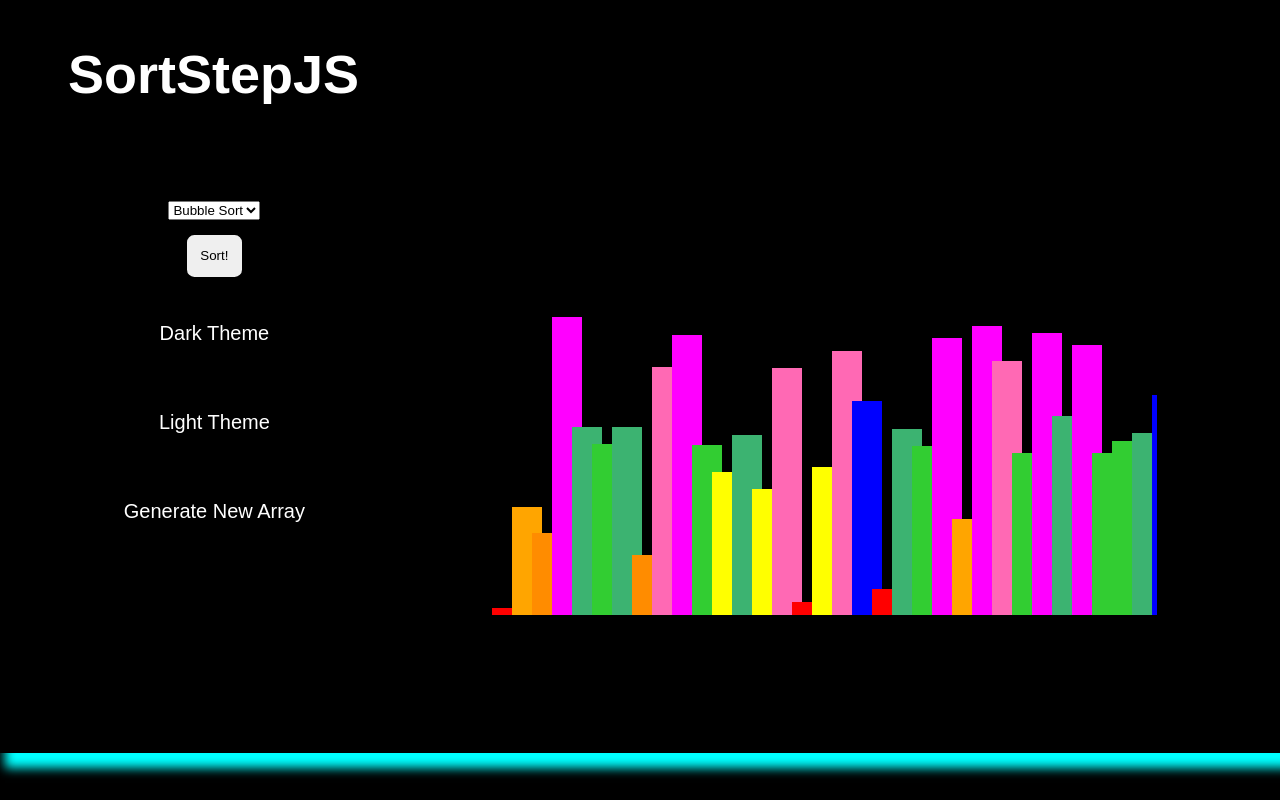
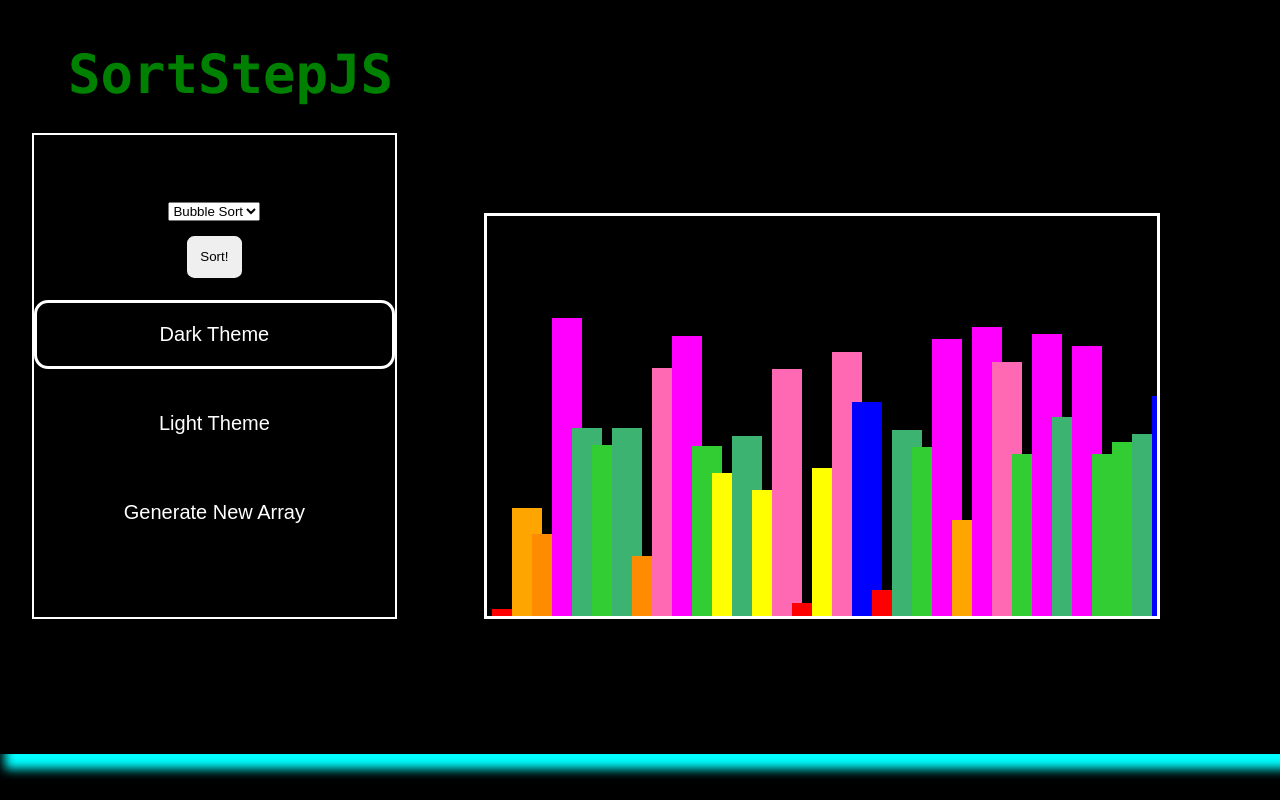
Before and after one commit to silvia-odwyer/SortStepJS, a plain HTML site: page index.html in a window 1280 px wide. Both pictures are taken after a click on the item "Dark Theme". Drawn offline with Linux system fonts and the light colour scheme.

Commit message:
Adjustments to the dark theme.

```diff
--- a/script.js
+++ b/script.js
@@ -13,7 +13,7 @@
     var sort_label;
     var bubbleSortID;
     var submit_count = 0;
-    var last_index;
+
 
     var item_array = []
     item_array = getRandomArray();
@@ -43,6 +43,7 @@
        var dark_theme_button = document.querySelector('#dark_theme');
        light_theme_button.addEventListener('click', function(){changeTheme("light")}, false);
        dark_theme_button.addEventListener('click', function(){changeTheme("dark")}, false);
+       dark_theme_button.addEventListener('hover', function(){changeTheme("dark")}, false);
 
         var refresh_button = document.querySelector('#refresh');
         refresh_button.addEventListener('click', reload, false)
@@ -130,6 +131,8 @@
         console.log("lastindex at start of function for bubblesort is " + last_index)
         context.clearRect(0, 0, width, height);
         last_index = last_index - 1
+        console.log(last_index)
+
         for (var i = 0; i < item_array.length - 1; i += 1){
             context.beginPath();
             context.strokeStyle = item_array[i].color;
@@ -187,6 +190,8 @@
         else {
             last_index = last_index - 1
         }
+
+        console.log("lastindex at the end is " + last_index)
 
 
 
@@ -264,15 +269,34 @@
         console.log("changeTheme caled")
         var html_element = document.querySelector('html');
         var nav_element = document.querySelector('nav');
-        var logo_element = document.querySelectorAll('.logo');
-        var canvas_element = document.querySelectorAll('canvas');
+        var logo_element = document.querySelector('#logo');
+        var body_element = document.querySelector('body');
+        var aside_element = document.querySelector('aside');
+
+        var canvas_element = document.querySelector('canvas');
+
+        var reload_element = document.querySelector('#refresh');
+        var dark_theme_element = document.querySelector('#dark_theme');
+        var white_theme_element = document.querySelector('#white_theme');
+
 
         if (theme === "dark"){
-            html_element.style.backgroundColor = "black"
-            html_element.style.color = "white"
-            nav_element.style.color = "white"
-            logo_element.style.color = "white"
-            canvas_element.style.borderColor = "white"
+            html_element.style.backgroundColor = "black";
+            html_element.style.color = "white";
+            nav_element.style.color = "white";
+            body_element.style.color = "white"
+
+            logo_element.style.color = "green";
+            logo_element.style.fontFamily = "Lucida Console";
+
+            canvas_element.style.borderColor = "white";
+            aside_element.style.borderColor = "white";
+            aside_element.style.color = "white";
+
+            reload_element.style.color = "white";
+            dark_theme_element.style.borderColor = "white";
+            white_theme_element.style.borderColor = "white";
+
 
         }
 
@@ -282,6 +306,14 @@
             body_element.style.color = "black"
             nav_element.style.color = "black"
             logo_element.style.color = "green"
+            canvas_element.style.borderColor = "black";
+            logo_element.style.color = "black";
+            aside_element.style.borderColor = "black";
+
+            reload_element.style.borderColor = "black";
+            dark_theme_element.style.borderColor = "black";
+            white_theme_element.style.borderColor = "black";
+
         }
     }
 
--- a/styles-light.css
+++ b/styles-light.css
@@ -241,6 +241,7 @@ nav ul li {
   padding: 0.2em;
 }
 
+
 .tech-pane h1 {
     color: green;
 }
@@ -263,7 +264,7 @@ article a, nav a {
     /* box-shadow: 8px 8px 8px 8px #202225; */
 }
 
-nav a:hover {
+nav a:hover, li:hover, #submit:hover {
     color: darkblue;
 }
 
```
